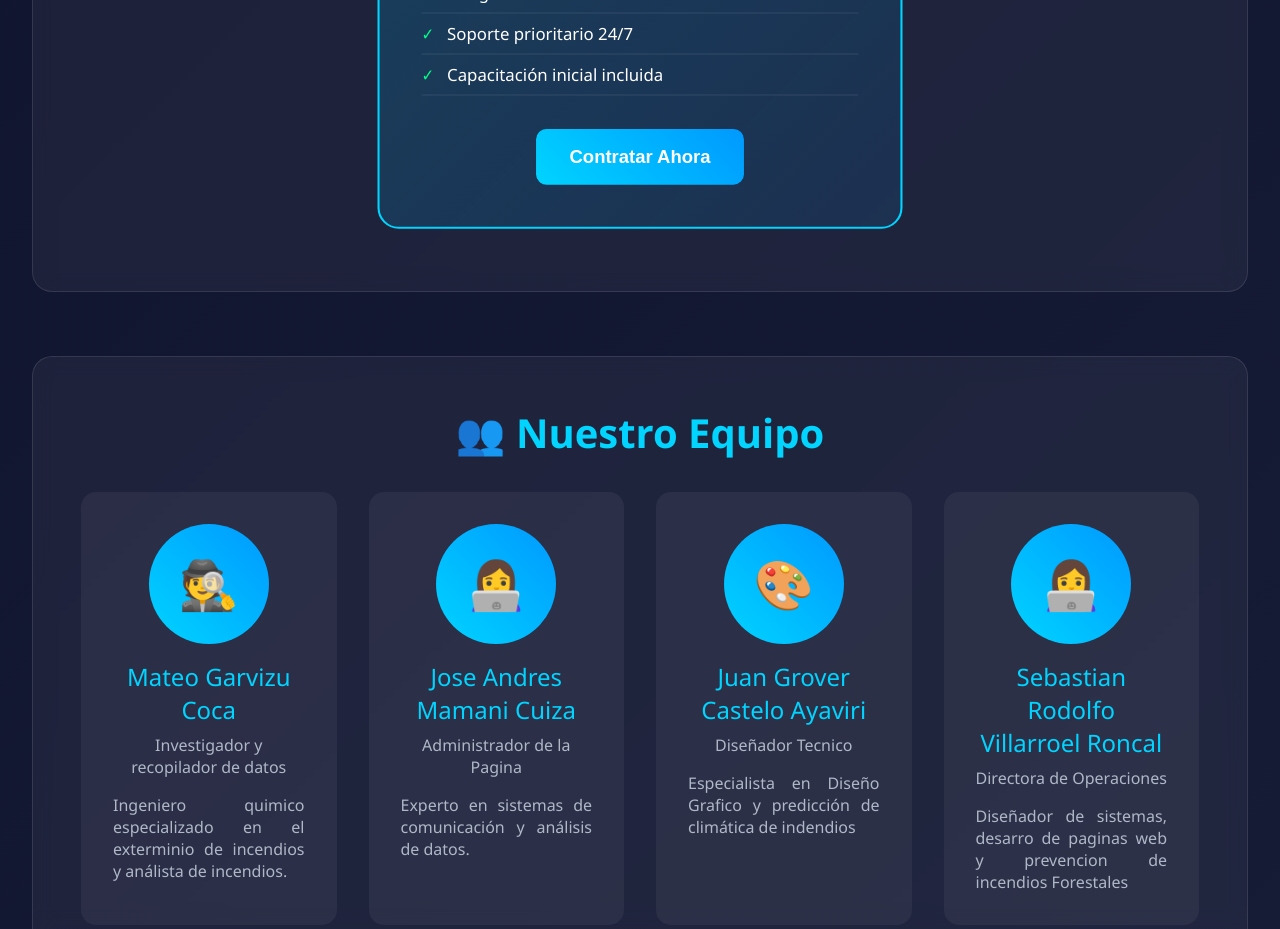
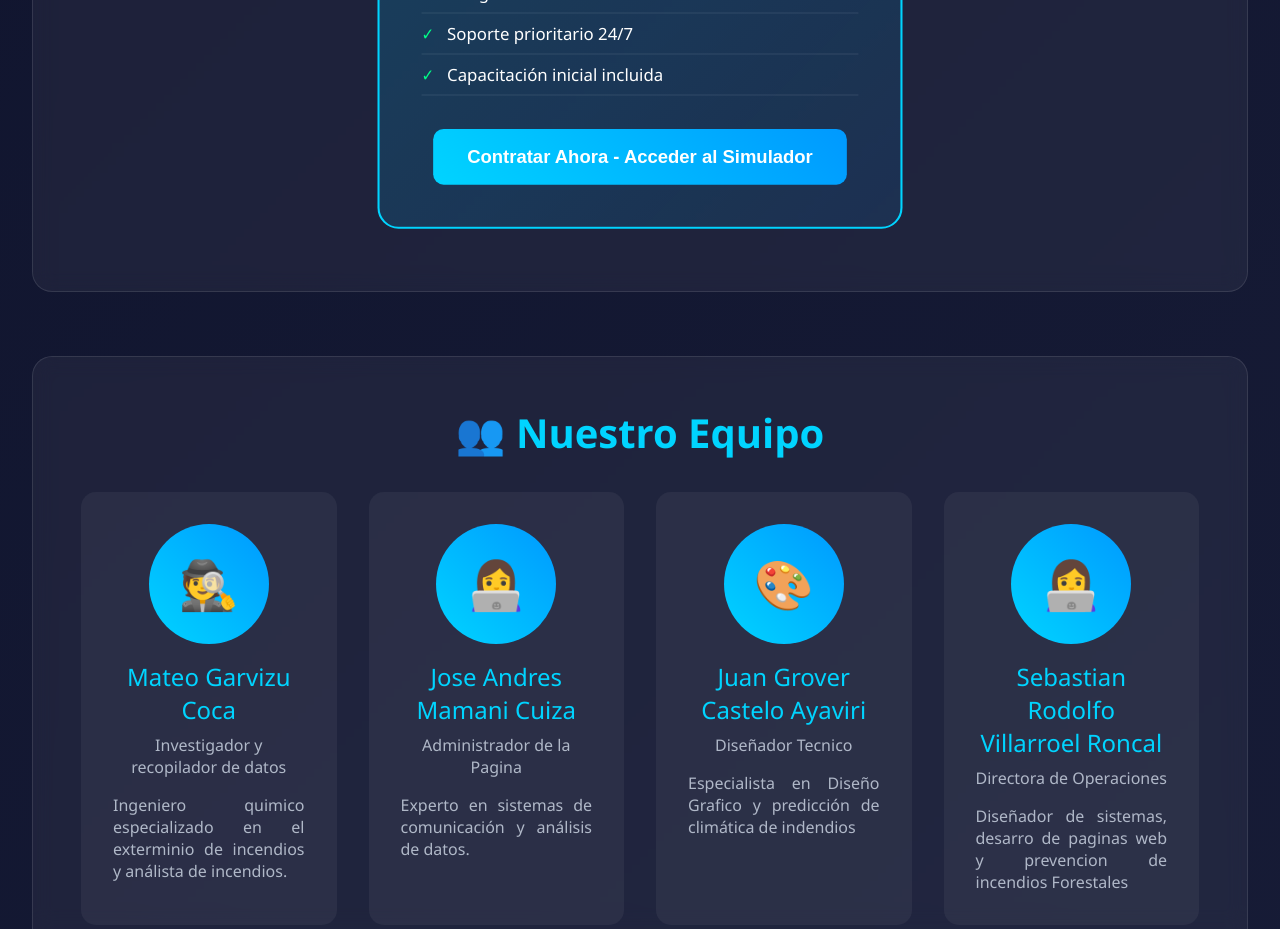
Before and after one commit to sebastianvillarroel755-dev/FireMap.githhub.io, a plain HTML site: page project_canva.html in a window 1280 px wide. Shown: the part 3180-4109 px from the top of the page. Drawn offline with Linux system fonts and the light colour scheme.

Commit message:
Update project_canva.html

```diff
--- a/project_canva.html
+++ b/project_canva.html
@@ -117,7 +117,9 @@
                 <li>Soporte prioritario 24/7</li>
                 <li>Capacitación inicial incluida</li>
             </ul>
-                    <button class="btn">Contratar Ahora</button>
+            <a href="simulador.html" style="text-decoration: none;">
+                <button class="btn">Contratar Ahora - Acceder al Simulador</button>
+            </a>
         </div>
     </div>
 </section>
@@ -187,5 +189,4 @@
         <p style="margin-top: 1rem; color: #b0b8c8;">Tecnología satelital para un futuro sostenible 🌍</p>
     </footer>
 </body>
-
 </html>
```
Lines whose indentation alone changed are shown as unchanged.
